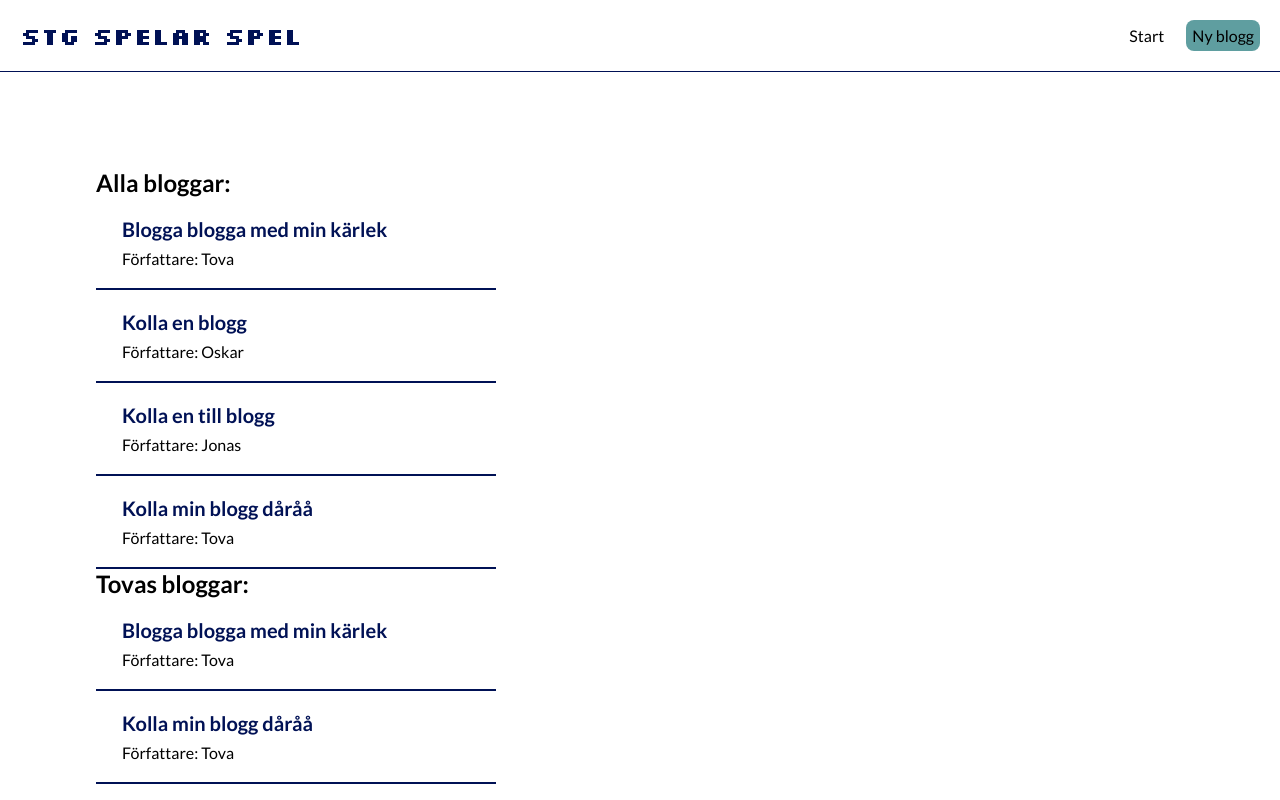
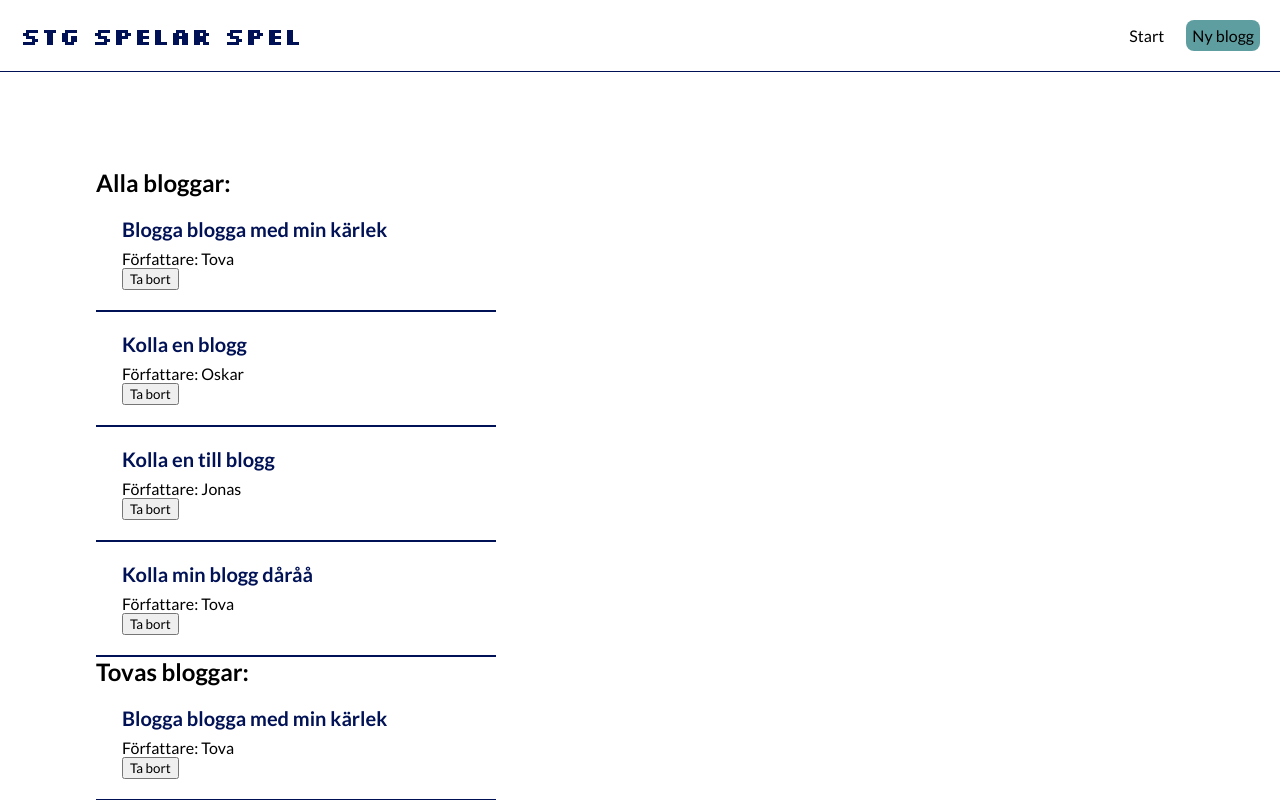
Before and after one commit to jertfelt/stg, a React (Create React App) app: page / in a window 1280 px wide. Shown: the top 800 px of the page. Built offline with nearby package versions, Linux system fonts and the light colour scheme.

Commit message:
Update BlogList.js

```diff
--- a/src/BlogList.js
+++ b/src/BlogList.js
@@ -9,6 +9,7 @@ const BlogList = (props) => {
         <div className="blog-preview" key={item.id}>
           <h2>{item.title}</h2>
           <p>Författare:  {item.author}</p>
+          <button onClick={() => handleDelete(blog.id)}>Ta bort</button>
         </div>
       ))}
   </div>  );
```
